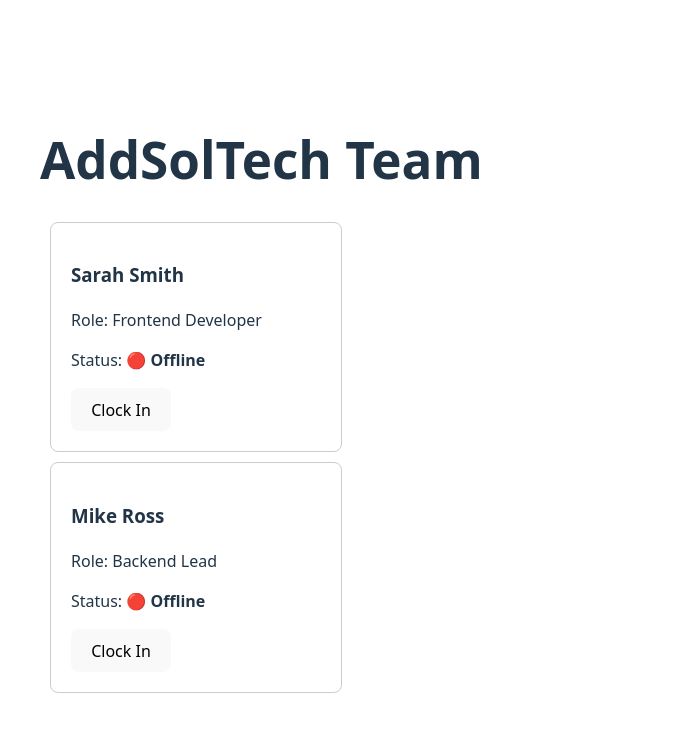
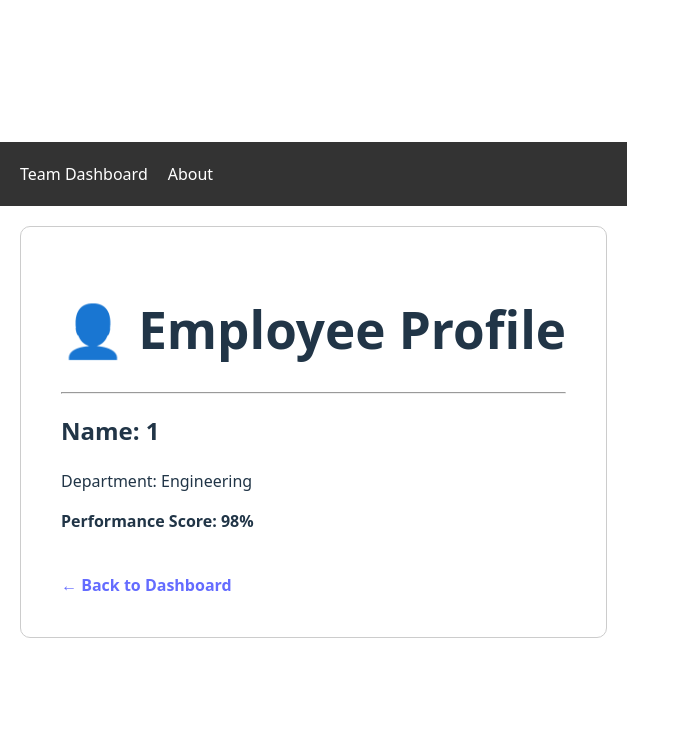
Before and after one commit to IRH19/react-employee-card-practice, a React (Vite) app: page /employee/1 in a window 1280 px wide. Shown: the top 732 px of the page, without its empty margins (0-690 px from the left). Built offline with nearby package versions, Linux system fonts and the light colour scheme.

Commit message:
Day 3: Added React Router and Simulated Data Fetching

```diff
--- /dev/null
+++ b/src/About.jsx
@@ -0,0 +1,13 @@
+import React from 'react';
+
+function About() {
+  return (
+    <div style={{ padding: '40px', color: 'white' }}>
+      <h1>About This Project</h1>
+      <p>This is a dashboard to manage employee status.</p>
+      <p>Built using React, Vite, and React Router.</p>
+    </div>
+  );
+}
+
+export default About;
--- a/src/App.jsx
+++ b/src/App.jsx
@@ -1,7 +1,14 @@
 import React from 'react';
+import { BrowserRouter, Routes, Route } from 'react-router-dom';
+
+// Import our components
 import EmployeeCard from './EmployeeCard';
+import Navbar from './Navbar';
+import About from './About';
+import EmployeeDetails from './EmployeeDetails';
 
-function App() {
+// Simple Home Page Component
+function TeamPage() {
   return (
     <div style={{ padding: '40px' }}>
       <h1>AddSolTech Team</h1>
@@ -11,4 +18,24 @@ function App() {
   );
 }
 
+function App() {
+  return (
+    <BrowserRouter>
+      {/* Navbar stays visible on all pages */}
+      <Navbar />
+
+      <Routes>
+        {/* Main Dashboard */}
+        <Route path="/" element={<TeamPage />} />
+
+        {/* Dynamic Route for Employee Details */}
+        <Route path="/employee/:name" element={<EmployeeDetails />} />
+
+        {/* About Page */}
+        <Route path="/about" element={<About />} />
+      </Routes>
+    </BrowserRouter>
+  );
+}
+
 export default App;
--- a/src/EmployeeCard.jsx
+++ b/src/EmployeeCard.jsx
@@ -1,4 +1,5 @@
 import React, { useState } from 'react';
+import { Link } from 'react-router-dom'; // Importing Link for navigation
 
 function EmployeeCard({ name, role }) {
   const [isActive, setIsActive] = useState(false);
@@ -8,6 +9,12 @@ function EmployeeCard({ name, role }) {
       <h3>{name}</h3>
       <p>Role: {role}</p>
       <p>Status: <strong>{isActive ? '🟢 Online' : '🔴 Offline'}</strong></p>
+
+      {/* The new Link to the details page */}
+      <div style={{ marginBottom: '15px' }}>
+        <Link to={`/employee/${name}`} style={{ color: '#646cff' }}>View Full Profile</Link>
+      </div>
+
       <button onClick={() => setIsActive(!isActive)}>
         {isActive ? 'Clock Out' : 'Clock In'}
       </button>
--- /dev/null
+++ b/src/EmployeeDetails.jsx
@@ -0,0 +1,33 @@
+import React, { useEffect, useState } from 'react';
+import { useParams, Link } from 'react-router-dom';
+
+function EmployeeDetails() {
+  const { name } = useParams(); // Grabs the name from the URL
+  const [loading, setLoading] = useState(true); // Manages loading state
+
+  // Simulate fetching data from a database
+  useEffect(() => {
+    const timer = setTimeout(() => {
+      setLoading(false);
+    }, 1500); // 1.5 second delay
+    return () => clearTimeout(timer);
+  }, []);
+
+  if (loading) {
+    return <h2 style={{ padding: '40px', color: '#ffcc00' }}>⚠️ Fetching data for {name}...</h2>;
+  }
+
+  return (
+    <div style={{ padding: '40px', border: '1px solid #ccc', margin: '20px', borderRadius: '10px' }}>
+      <h1>👤 Employee Profile</h1>
+      <hr />
+      <h2>Name: {name}</h2>
+      <p>Department: Engineering</p>
+      <p><strong>Performance Score: 98%</strong></p>
+      <br />
+      <Link to="/" style={{ color: '#646cff', fontWeight: 'bold' }}>← Back to Dashboard</Link>
+    </div>
+  );
+}
+
+export default EmployeeDetails;
--- /dev/null
+++ b/src/Navbar.jsx
@@ -0,0 +1,14 @@
+import React from 'react';
+import { Link } from 'react-router-dom';
+
+function Navbar() {
+  return (
+    <nav style={{ padding: '20px', backgroundColor: '#333', marginBottom: '20px' }}>
+      {/* 'Link' is the React version of an HTML <a> tag */}
+      <Link to="/" style={{ marginRight: '20px', color: 'white', textDecoration: 'none' }}>Team Dashboard</Link>
+      <Link to="/about" style={{ color: 'white', textDecoration: 'none' }}>About</Link>
+    </nav>
+  );
+}
+
+export default Navbar;
```
